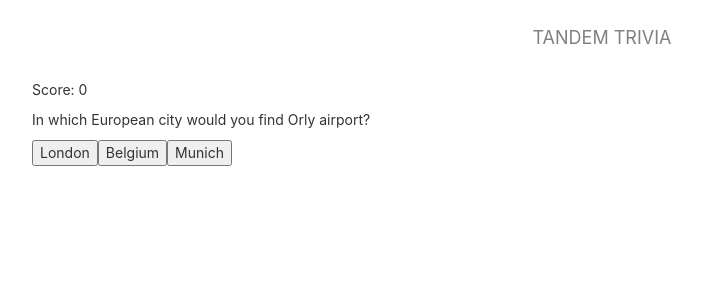
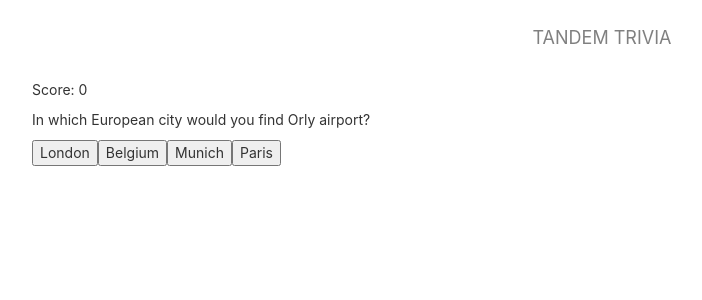
Before and after one commit to Chris-Violante/tandem_trivia, a React (Create React App) app: page /GamePage in a window 1280 px wide. Shown: the top 300 px of the page, without its empty margins (38-740 px from the left). Built offline with nearby package versions, Linux system fonts and the light colour scheme.

Commit message:
answer component in place

```diff
--- /dev/null
+++ b/src/components/CorrectAnswer/CorrectAnswer.jsx
@@ -0,0 +1,17 @@
+import React, { Component } from 'react'
+
+
+
+class CorrectAnswer extends Component {
+        render() {
+            return(
+                <>
+                <button>{this.props.questions.correct}</button>
+                </>
+
+        )
+    }
+}
+
+
+export default CorrectAnswer
--- a/src/pages/App/App.js
+++ b/src/pages/App/App.js
@@ -52,7 +52,6 @@ class App extends Component {
             <GamePage
             question={this.state.question}
             score={this.state.score}
-            getRandomInt={this.getRandomInt}
             />
           }/>
         </Switch>
--- a/src/pages/GamePage/GamePage.jsx
+++ b/src/pages/GamePage/GamePage.jsx
@@ -2,12 +2,14 @@ import React, { Component } from 'react';
 import CurrentQuestion from '../../components/CurrentQuestion/CurrentQuestion'
 import Answers from '../../components/Answers/Answers'
 import Score from '../../components/Score/Score'
+import CorrectAnswer from '../../components/CorrectAnswer/CorrectAnswer';
 
 
 
 class GamePage extends Component {
     render() {
         return(
+            <>
             <div>
                 <div>
                     <Score
@@ -22,9 +24,13 @@ class GamePage extends Component {
                 <div>
                     <Answers
                         question={this.props.question}
-                    />
+                        />
+                    <CorrectAnswer
+                        questions={this.props.question}
+                        />
                 </div>
             </div>
+            </>
         )
     }
 }
```
